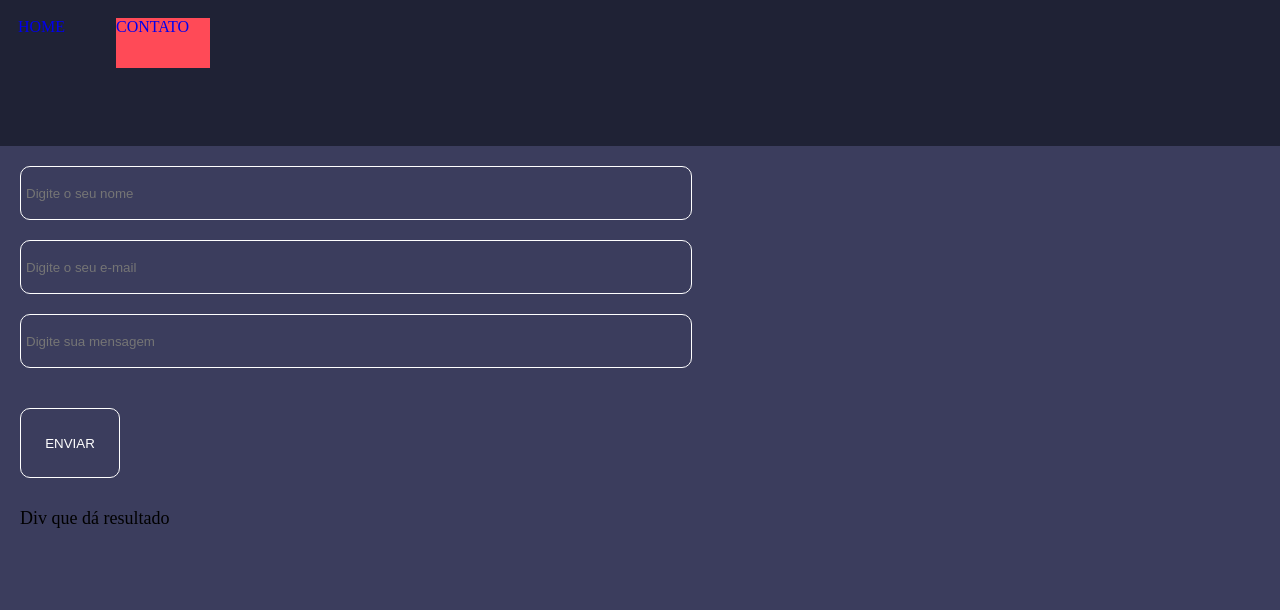
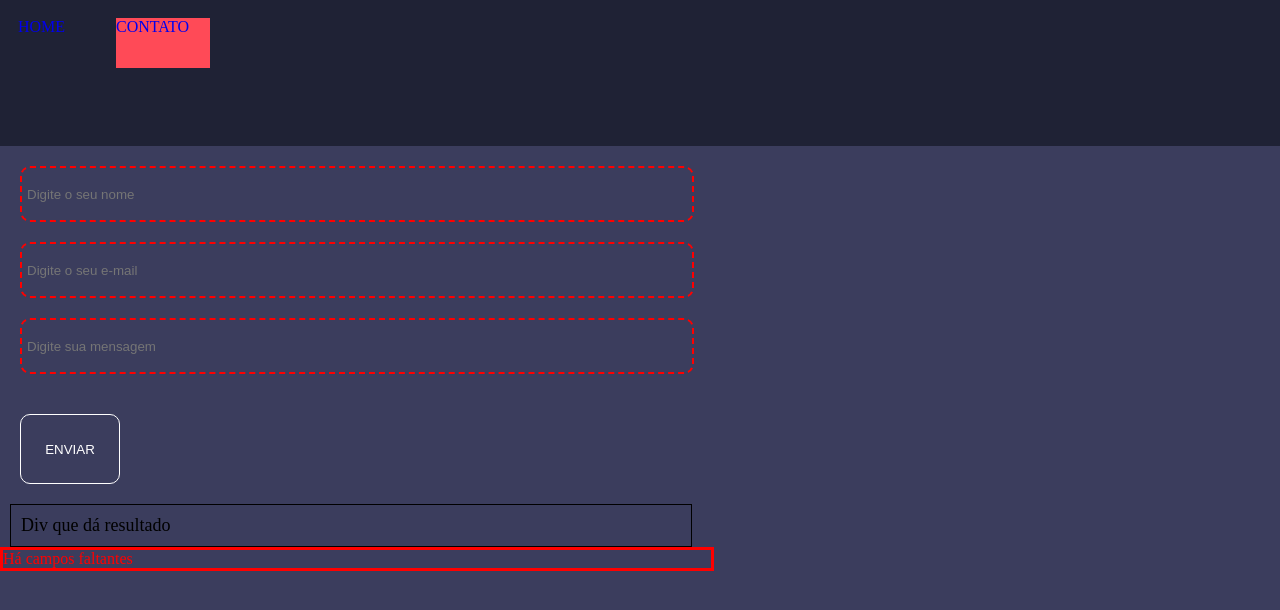
Before and after one commit to eliezeromaciel/exercicio-ultima-aula, a plain HTML site: page contato.html in a window 1280 px wide. Both pictures are taken after a click on the button "ENVIAR". Drawn offline with Linux system fonts and the light colour scheme; no server answers.

Commit message:
versão 1.1 COM ERRO

```diff
--- a/contato.css
+++ b/contato.css
@@ -29,6 +29,8 @@
     padding:10px;
     margin-left: 10px;
     font-size: large;
+    border: solid black 1px;
+    width: 660px;
 }
 
 .cabecalho > a:nth-child(2) {
--- a/contato.html
+++ b/contato.html
@@ -21,10 +21,9 @@
       <input class="input-contato" type="text" placeholder="Digite sua mensagem" id="mensagem" >
       <button class="button" id="button-enviar" onclick="executa()">ENVIAR</button>
       <div class="divReturnUser" id="divReturnUser"> Div que dá resultado</div>
+      <div class="divMsgUser" id="divMsgUser"></div>
     </div>
     <div class="box box-right">
-     <!-- <div class="mapouter"> <div class="gmap_canvas"><iframe width="600" height="500" id="gmap_canvas" src="https://maps.google.com/maps?q=PRAIA%20DE%20BELAS%20SHOPPING,%20PORTO%20ALEGRE&t=&z=13&ie=UTF8&iwloc=&output=embed" frameborder="0" scrolling="no" marginheight="0" marginwidth="0"></iframe><a href="https://www.whatismyip-address.com/divi-discount/">divi discount</a><br><style>.mapouter{position:relative;text-align:right;height:500px;width:600px;}</style><a href="https://www.embedgooglemap.net">google maps web pages</a><style>.gmap_canvas {overflow:hidden;background:none!important;height:500px;width:600px;}</style></div></div></body>
- -->
     </div>
 
    </main>
--- a/contato.js
+++ b/contato.js
@@ -1,8 +1,60 @@
-async function executa (){
-    const dadosDaMensagem = recebeDadosUsuario ()
-    const dados = await enviaDadosParaApi (dadosDaMensagem)
-    mostraDadosEnviados (dados)
+function executa (){
+    analisaDados()
 }
+
+
+function analisaDados () {
+    const divMsgUser = document.querySelector("#divMsgUser")
+    const camposMsg = [
+        {id: "#nome" , valor: document.querySelector("#nome").value},
+        {id: "#email", valor: document.querySelector("#email").value},
+        {id:"#mensagem", valor: document.querySelector("#mensagem").value} ]
+
+    let teste = ""
+    camposMsg.forEach( (parametro) => {
+
+            if (parametro.valor =="") {
+            document.querySelector(parametro.id).style.border = "dashed red 2px"
+            console.log (`O campo ${parametro.id} está vazio`)
+
+            divMsgUser.innerHTML = `Há campos faltantes`
+            divMsgUser.style.color = "red"
+            divMsgUser.style.border = "solid red 3px"
+
+        } else {
+            document.querySelector(parametro.id).style.border = "solid white 1px"
+            divMsgUser.innerHTML = "Campos Ok"
+            divMsgUser.style.color = "green"
+            divMsgUser.style.border = "solid green 3px"
+            teste += parametro
+
+        }
+    });
+    console.log(teste[2].toString())
+    return teste        // QUERO QUE AQUI RETORNE
+}
+
+
+
+
+
+
+
+
+
+
+
+
+
+
+
+
+
+
+
+
+
+
 
 function recebeDadosUsuario () {
     const todosDados = {nome:document.querySelector("#nome").value, email:document.querySelector("#email").value, mensagem:document.querySelector("#mensagem").value}
@@ -10,7 +62,8 @@ function recebeDadosUsuario () {
     if (todosDados.nome !== "" && todosDados.email !=="" && todosDados.mensagem !== "") {
         console.log("todos dados foram preenchidos. RETURN DOS DADOS")
         return todosDados
-    }  alert ("por favor digite todos dados")
+    }
+        alert ("por favor digite todos dados")
 }
 
 async function enviaDadosParaApi (parametro) {
```
